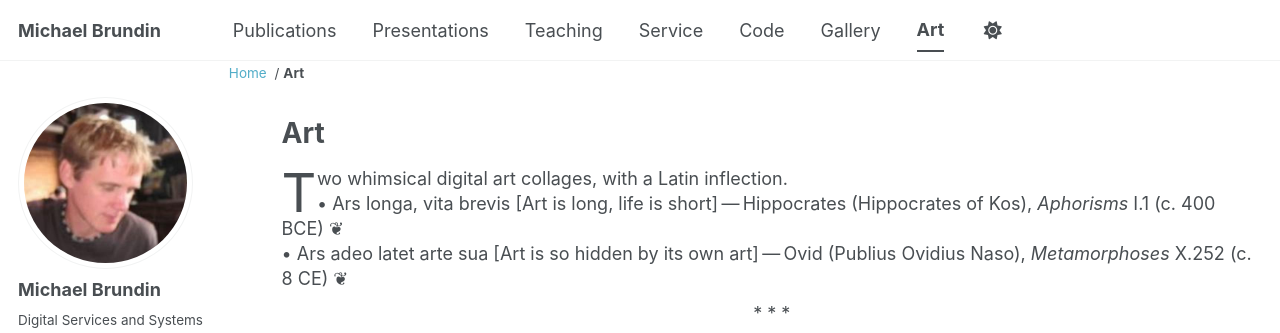
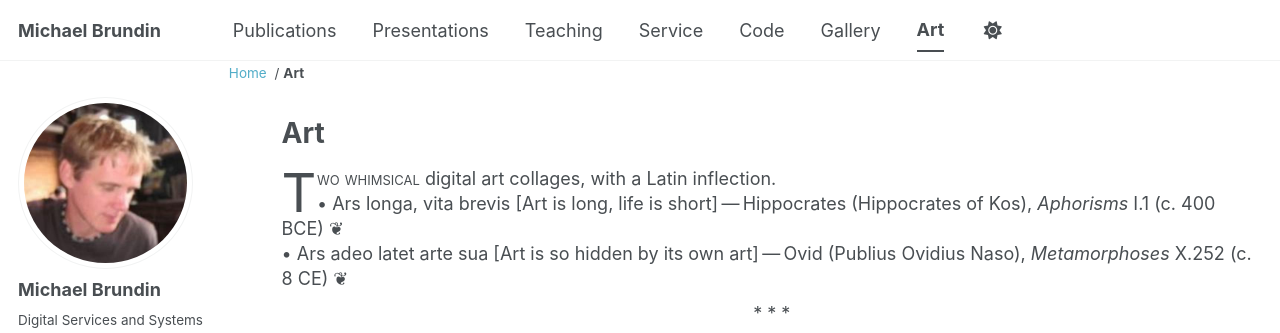
Before and after one commit to brundinm/brundinm.github.io, a Jekyll site: the page built from _pages/art.html, in a window 1280 px wide. Shown: the top 333 px of the page. Built offline with Jekyll 4.4.1, drawn with Linux system fonts in a browser that asks for light colours; some web fonts are replaced; a script bundle is joined from its source files by our own code; library files that are not in the unit come from our copies.

Commit message:
Update art.html

```diff
--- a/_pages/art.html
+++ b/_pages/art.html
@@ -26,6 +26,9 @@ ul li {
     line-height: 0.8;
     margin-top: 0.1em;
     margin-right: 0.01em;
+}
+.small-caps {
+    font-variant: small-caps;
 }
 .dinkus1 {
     display: table;
@@ -243,7 +246,7 @@ ul li {
 </style>
 
 <p class="drop-cap">
-    Two whimsical digital art collages, with a Latin inflection.<br />
+    T<span class="small-caps">wo whimsical</span> digital art collages, with a Latin inflection.<br />
     &bull; Ars longa, vita brevis [Art is long, life is short]&thinsp;&mdash;&thinsp;Hippocrates (Hippocrates of Kos), <em>Aphorisms</em> I.1 (c. 400 BCE) &#10086;<br />
     &bull; Ars adeo latet arte sua [Art is so hidden by its own art]&thinsp;&mdash;&thinsp;Ovid (Publius Ovidius Naso), <em>Metamorphoses</em> X.252 (c. 8 CE) &#10086;
 </p>
```
